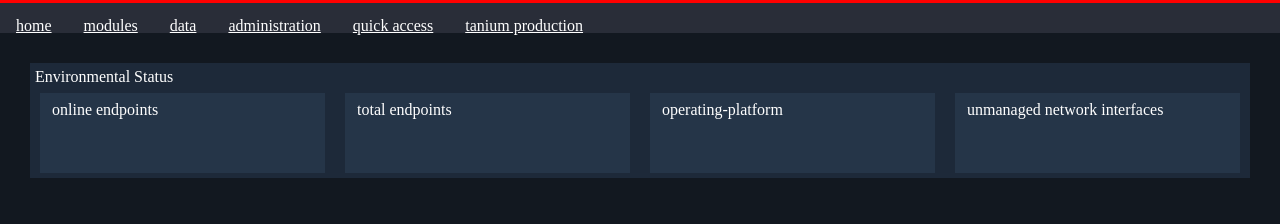
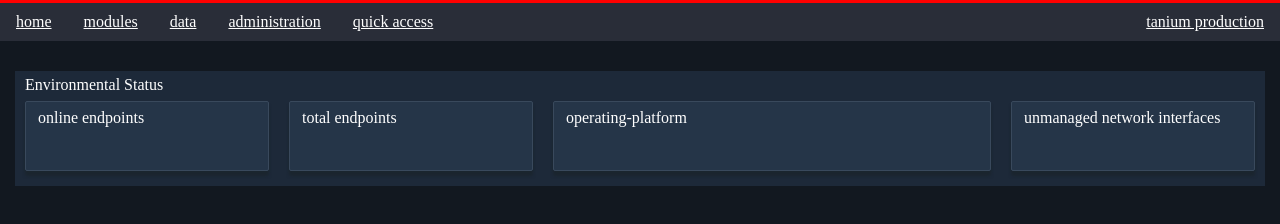
Before and after one commit to hinesem/Complete-2023-Web-Development-Bootcamp, a plain HTML site: page 9.1 Flex Direction/flexbox.html in a window 1280 px wide. Drawn offline with Linux system fonts and the light colour scheme.

Commit message:
styling to nav bar

```diff
--- a/9.1 Flex Direction/flexbox.css
+++ b/9.1 Flex Direction/flexbox.css
@@ -5,7 +5,7 @@
 }
 
 body {
-  background-color: rgb(18, 24, 32)
+  background-color: rgb(18, 24, 32);
 }
 
 .red-stripe {
@@ -15,14 +15,14 @@ body {
 
 .top-nav-bar {
   background-color: rgb(41,45,56);
-  height: 30px;
+  overflow: hidden;
 }
 
-.top-nav-bar  a{
+.top-nav-bar a{
   color: white;
   float: left;
   text-align: center;
-  padding: 14px 16px;
+  padding: 10px 16px;
 }
 
 .top-nav-bar a:hover {
@@ -30,15 +30,14 @@ body {
 }
 
 .top-nav-right > a {
-  top: 8px;
-  left: 10px;
+  float: right;
 }
 
 .env-status {
   background-color: rgb(29,41,57);
   color: white;
   position: relative;
-  margin: 30px;
+  margin: 30px 15px;
 }
 
 
@@ -49,21 +48,28 @@ body {
 
 .env-status > p {
   position: absolute;
-  left: 5px;
+  left: 10px;
   top: 5px;
 
 }
 
 .env-status-item {
   width: 50px;
-  height: 80px;
-  margin: 30px 10px 5px;
+  height: 70px;
+  margin: 30px 10px 15px;
   flex-grow: 1;
   background-color: rgb(37,53,72);
+  box-shadow: 0px 5px 3px 0px rgb(26,36,44,.8);
+  border-radius: 2px;
+  border: solid 1px rgb(57,73,92);
 }
 
 .env-status-item p {
   position: relative;
   left: 12px;
-  top: 8px;
+  top: 7px;
 }
+
+.operating-platform {
+  flex-grow: 2;
+}
--- a/9.1 Flex Direction/flexbox.html
+++ b/9.1 Flex Direction/flexbox.html
@@ -15,9 +15,9 @@
     <a href="#" class="modules top-nav-item">modules</a>
     <a href="#" class="data top-nav-item">data</a>
     <a href="#" class="administration top-nav-item">administration</a>
-    <a href="" class="quick-access top-nav-item">quick access</a>
+    <a href="#" class="quick-access top-nav-item">quick access</a>
     <div class="top-nav-right">
-      <a href="#" class="tanium-production top-nav-item">tanium production</a>
+      <a href="#" class="top-nav-right">tanium production</a>
     </div>
   </div>
   <div class="env-status">
```
